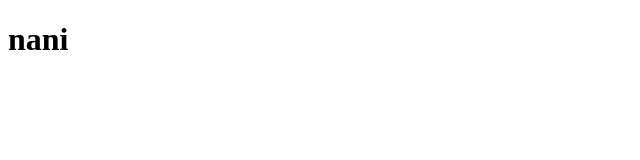
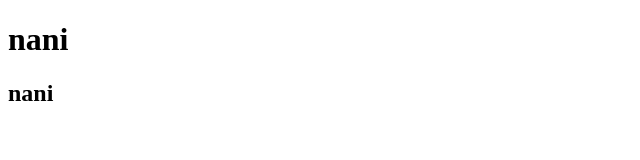
Before and after one commit to Saivignesh20/practice, a plain HTML site: page index.html in a window 1280 px wide. Shown: the full height of the page, 0-640 px from the left. Drawn offline with Linux system fonts and the light colour scheme.

Commit message:
Update index.html

```diff
--- a/index.html
+++ b/index.html
@@ -7,5 +7,6 @@
 </head>
 <body>
     <h1>nani</h1>
+    <h2> nani</h2>
 </body>
 </html>
```
